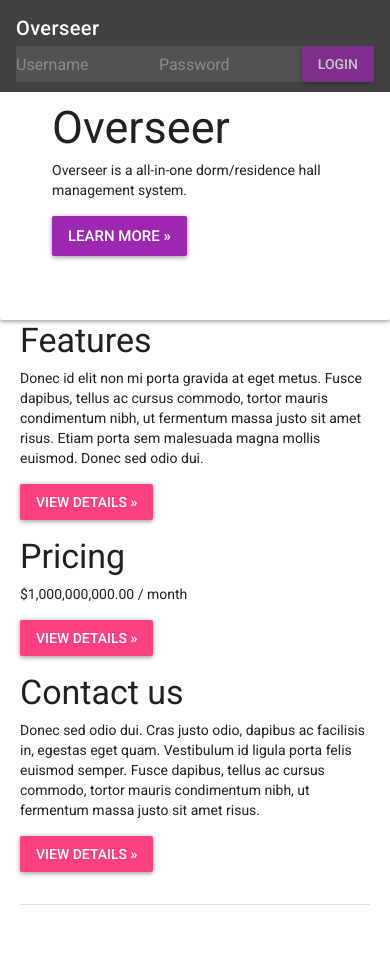
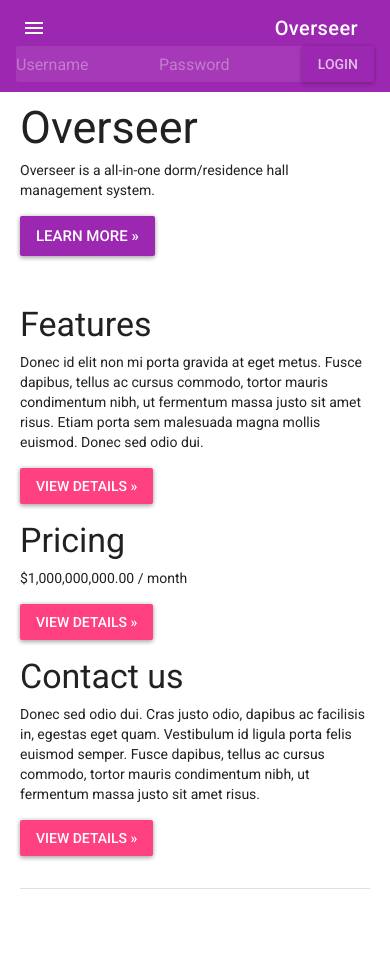
Before and after one commit to azy2/Overseer, a Flask app: page / in a window 390 px wide. After the commit the page ends 889 px from the top, so only its background shows below. Run offline with Flask 2, Linux system fonts and the light colour scheme; parts of the project's set-up code (start-up, migrations or seed data) failed here and were passed over; some libraries are stand-ins or nearby versions.

Commit message:
Some mobile fixes

```diff
--- a/ovs/routes/manager_routes.py
+++ b/ovs/routes/manager_routes.py
@@ -67,7 +67,7 @@ def manage_residents():
     It allows a manager to add/edit/delete residents with form inputs.
     """
     register_form = RegisterResidentForm(prefix='register_form')
-    residents = ManagerService.get_all_residents_users()
+    residents = ResidentService.get_all_residents_users()
     edit_forms = []
     for (_, user) in residents:
         edit_forms.append(ManageResidentsForm(prefix=str(user.id)))
--- a/ovs/templates/base.html
+++ b/ovs/templates/base.html
@@ -46,10 +46,13 @@
                 </div>
             </li>
         {% endmacro %}
-        <nav class="navbar navbar-expand-md navbar-dark fixed-top bg-dark">
+        <nav class="navbar navbar-expand-md navbar-dark fixed-top bg-primary">
+            <button class="navbar-toggler" type="button" data-toggle="collapse" data-target="#ovs-navbar" aria-controls="ovs-navbar" aria-expanded="false" aria-label="Toggle navigation">
+                <span class="navbar-toggler-icon"></span>
+            </button>
             <a class="navbar-brand" href="/">Overseer</a>
             {% if role == 'RESIDENT' %}
-                <div class="collapse navbar-collapse">
+                <div class="collapse navbar-collapse" id="ovs-navbar">
                     <ul class="navbar-nav" >
                         {{ navbar_item('/resident/', 'Home') }}
                     </ul>
@@ -60,7 +63,7 @@
                         ('/auth/logout', 'Logout')]) }}
                 </ul>
             {% elif role == 'ADMIN' or role == 'BUILDING_MANAGER' or role == 'OFFICE_MANAGER' or role == 'STAFF' or role == 'RESIDENT_ADVISOR' %}
-                <div class="collapse navbar-collapse">
+                <div class="collapse navbar-collapse" id="ovs-navbar">
                     <ul class="navbar-nav" >
                         {{ navbar_item('/manager/', 'Home') }}
                         {% if role == 'ADMIN' %}
--- a/ovs/templates/index.html
+++ b/ovs/templates/index.html
@@ -2,15 +2,13 @@
 {% block title %}Overseer{% endblock %}
 
 {% block content %}
-    <div class="jumbotron">
-        <div class="container">
+        <div class="container mt-5">
             <h1 class="display-3">Overseer</h1>
             <p>Overseer is a all-in-one dorm/residence hall management system.</p>
             <p><a class="btn btn-primary btn-lg" href="#" role="button">Learn more &raquo;</a></p>
         </div>
-    </div>
 
-    <div class="container">
+    <div class="container mt-5">
         <div class="row">
             <div class="col-md-4">
                 <h2>Features</h2>
```
Also changed, not shown: ovs/templates/resident/profile.html (+2 -2 lines).
